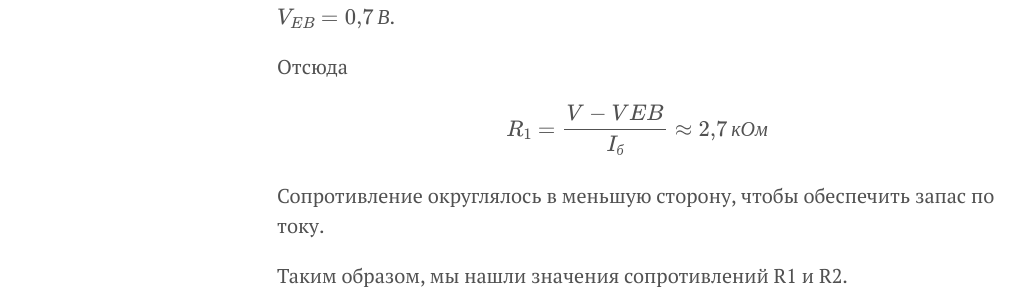
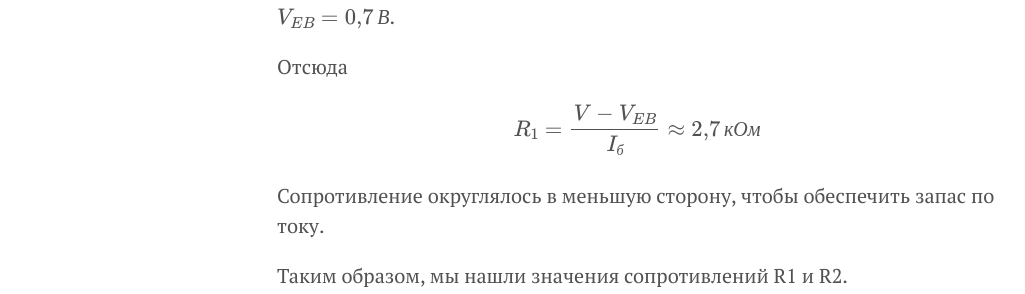
Before and after one commit to velikodniy/velikodniy.github.io, a Jekyll site: the page built from _posts/2017-01-06-power-control.md, in a window 1280 px wide and 900 px high, scrolled down 7262 px. Shown: the part 155-449 px from the top of the window, without its empty margins (3-1028 px from the left). Built offline with Jekyll 4.4.1, drawn with Linux system fonts in a browser that asks for light colours; formulas are drawn with MathJax 3.

Commit message:
Fix typo

```diff
--- a/_posts/2017-01-06-power-control.md
+++ b/_posts/2017-01-06-power-control.md
@@ -225,7 +225,7 @@ $$I_б = \frac{I_{LED}}{\beta} \approx 1{,}5\,мА.$$
 
 Отсюда
 
-$$R_1 = \frac{V - V{EB}}{I_б} \approx 2{,}7\,кОм$$
+$$R_1 = \frac{V - V_{EB}}{I_б} \approx 2{,}7\,кОм$$
 
 Сопротивление округлялось в меньшую сторону, чтобы обеспечить запас по
 току.
```
